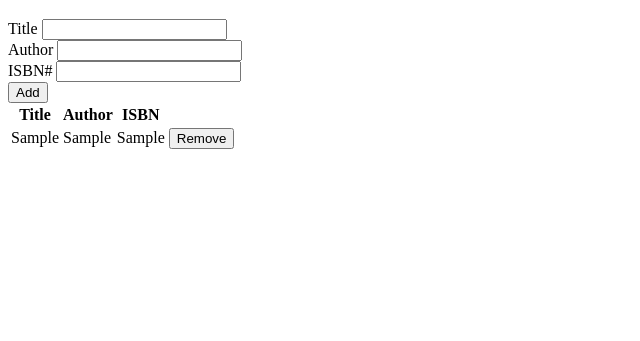
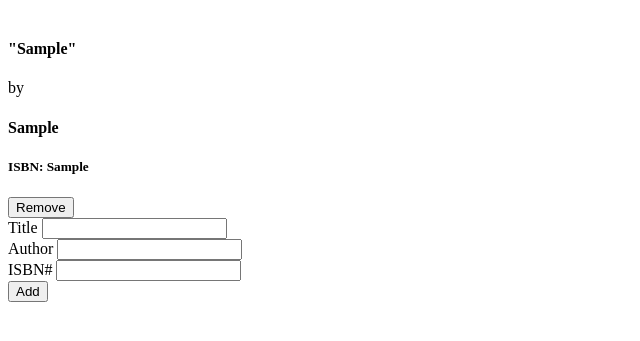
Before and after one commit to Ugboaja-Uchechi/book-list, a website: page index.html in a window 1280 px wide. Both pictures are taken after typing "Sample", "Sample", "Sample" into the empty fields and a click on the input "Add". Shown: the part 61-402 px from the top of the page, without its empty margins (0-640 px from the left). Drawn offline with Linux system fonts and the light colour scheme.

Commit message:
first commit on branch

```diff
--- a/index.html
+++ b/index.html
@@ -10,6 +10,10 @@
   <div class="container">
     <div id="errors"></div>
     <h1>Awesome Books</h1>
+
+    <div  id="book-list">
+
+    </div>
     <form id="book-form">
       <div>
         <label for="title">Title</label>
@@ -27,17 +31,6 @@
         <input type="submit" value="Add" class="u-full-width">
       </div>
     </form>
-    <table class="u-full-width">
-      <thead>
-        <tr>
-          <th>Title</th>
-          <th>Author</th>
-          <th>ISBN</th>
-          <th></th>
-        </tr>
-      </thead>
-      <tbody id="book-list"></tbody>
-    </table>
   </div>
 
   <script src="main.js"></script>
--- a/main.js
+++ b/main.js
@@ -25,10 +25,11 @@ class UI {
    addBook = function (book) {
      const list = document.createElement('tr');
      list.innerHTML = `
-    <td>${book.title}</td>
-    <td>${book.author}</td>
-    <td>${book.isbn}</td>
-    <td><button class="delete">Remove</button></td>
+    <h4>"${book.title}"</h4>
+    <p> by </p>
+    <h4>${book.author}</h4>
+    <h5> ISBN: ${book.isbn}</h5>
+  <div> <button class="delete">Remove</button></div>
   `;
      document.getElementById('book-list').appendChild(list);
    };
```
